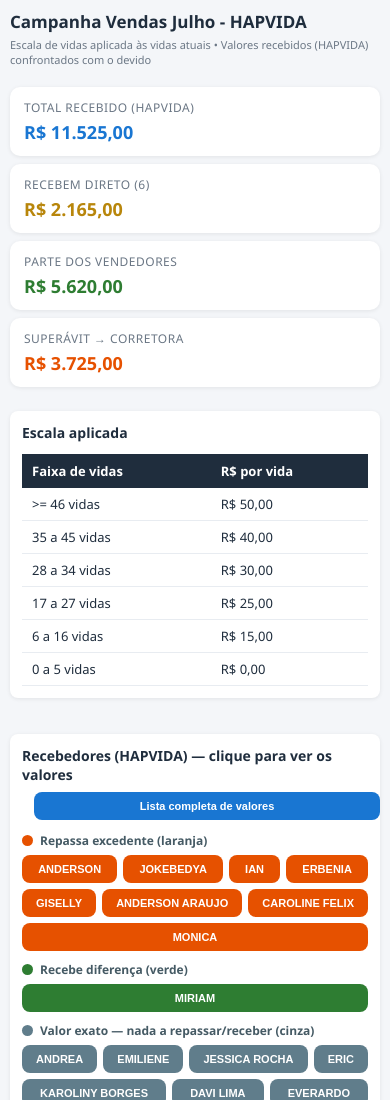
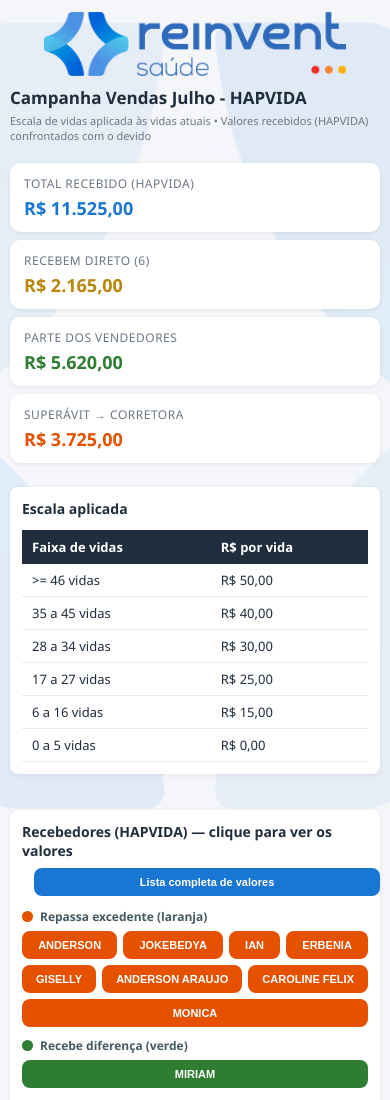
Before and after one commit to REINVENTSAUDE/CAMPANHA---JULHO, a plain HTML site: page index.html in a window 390 px wide. Shown: the top 1100 px of the page. Drawn offline with Linux system fonts and the light colour scheme.

Commit message:
Add files via upload

```diff
--- a/index.html
+++ b/index.html
@@ -7,8 +7,10 @@
 <style>
   * { box-sizing: border-box; margin: 0; padding: 0; }
   body { font-family: 'Segoe UI', Arial, sans-serif; background: #f4f6f9; color: #1f2d3d; padding: 24px; }
+  body::before { content: ''; position: fixed; inset: 0; background: url('icon.png') center center / cover no-repeat; opacity: 0.08; z-index: -1; pointer-events: none; }
   h1 { font-size: 22px; margin-bottom: 4px; }
   .sub { color: #6b7785; margin-bottom: 20px; font-size: 13px; }
+  .logo { display: block; height: 90px; width: auto; margin: 2px auto 10px; }
   .cards { display: flex; gap: 16px; flex-wrap: wrap; margin-bottom: 24px; }
   .card-total { flex: 1; min-width: 200px; background: #fff; border-radius: 10px; padding: 16px 18px; box-shadow: 0 1px 4px rgba(0,0,0,.08); }
   .card-total .label { font-size: 12px; text-transform: uppercase; letter-spacing: .5px; color: #6b7785; }
@@ -77,6 +79,7 @@
     .card-total .value { font-size: 18px; }
     .card { padding: 12px; border-radius: 8px; }
     h2 { font-size: 14px; }
+    .logo { height: 64px; }
     .row { flex-direction: column; }
     .card.narrow { width: 100%; }
     .card.recebedores { width: 100%; }
@@ -123,6 +126,7 @@
 </style>
 </head>
 <body>
+  <img class="logo" src="logo.png" alt="Logo">
   <h1>Campanha Vendas Julho - HAPVIDA</h1>
   <div class="sub">Escala de vidas aplicada às vidas atuais &bull; Valores recebidos (HAPVIDA) confrontados com o devido</div>
 
```
Also changed, not shown: Logo.png (added), icon.png (added).
